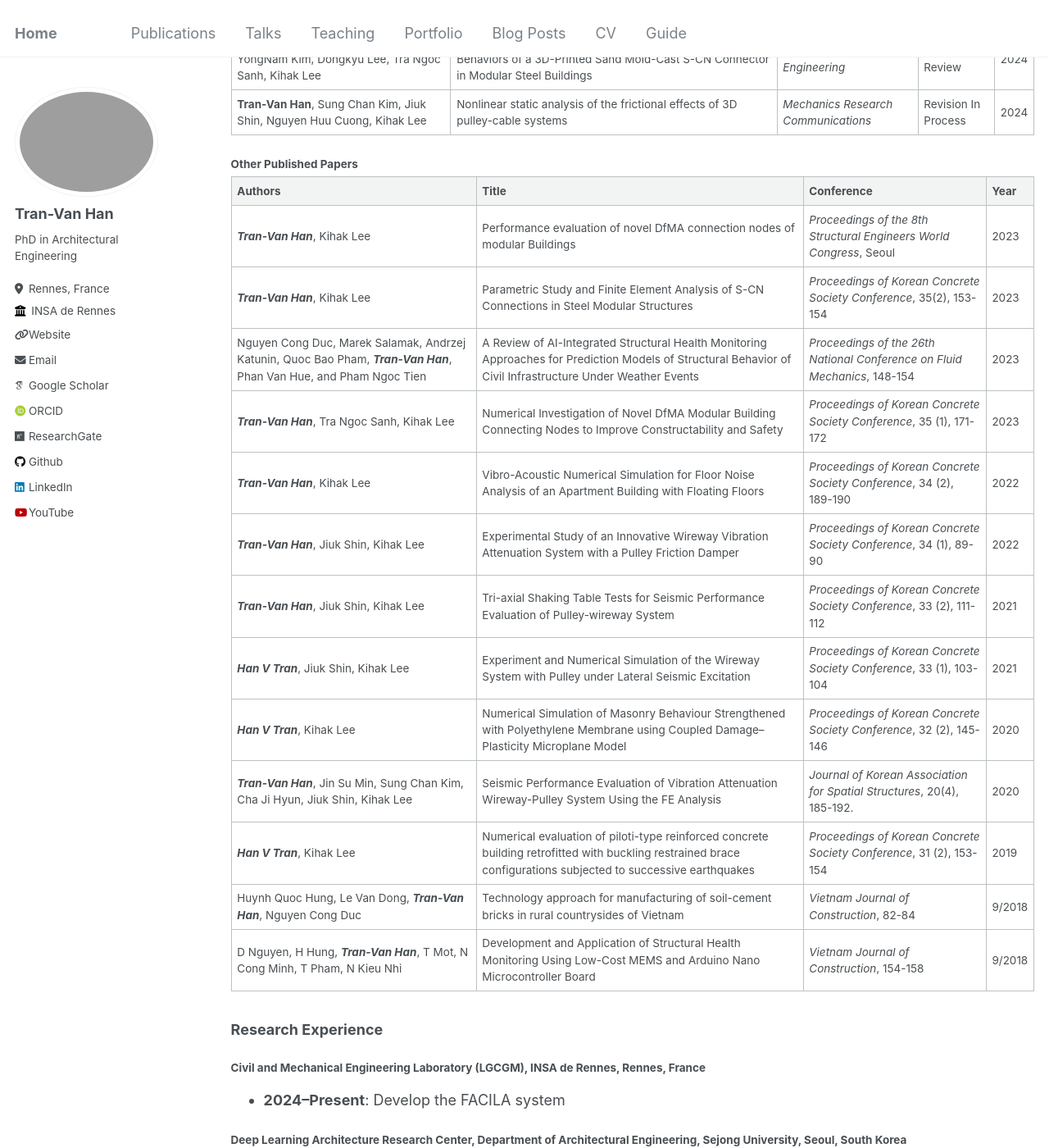
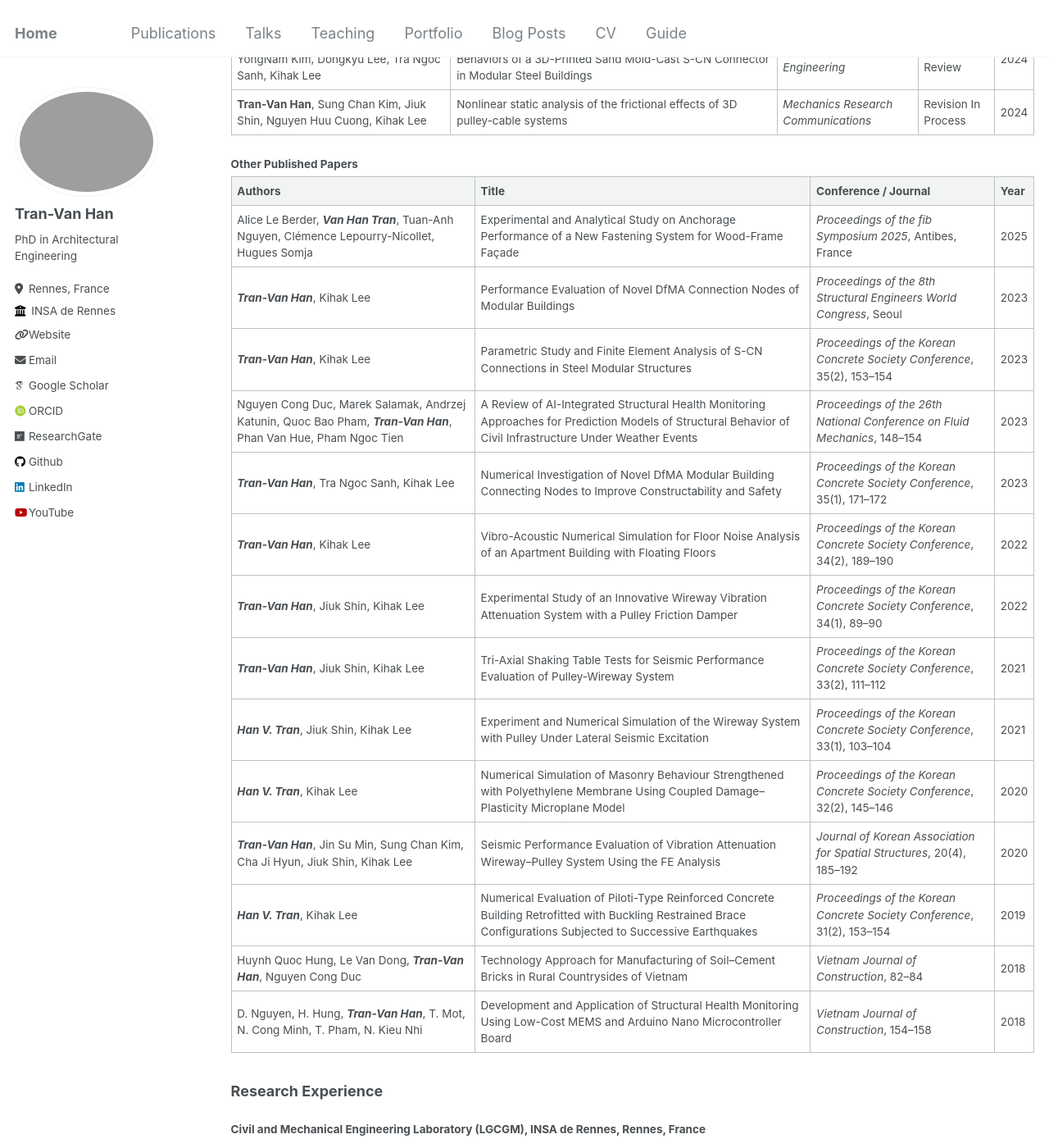
Before and after one commit to tranhan1405/tranhan1405.github.io, a Jekyll site: the page built from _pages/cv.md, in a window 1280 px wide and 1400 px high, scrolled down 2059 px. Shown: the whole window at 82% size. Built offline with Jekyll 4.4.1, drawn with Linux system fonts in a browser that asks for light colours; some web fonts are replaced.

Commit message:
Update cv.md

```diff
--- a/_pages/cv.md
+++ b/_pages/cv.md
@@ -69,21 +69,23 @@ redirect_from:
 
 #### Other Published Papers
 
-| Authors | Title | Conference | Year |
-|---------|-------|------------|------|
-| **_Tran-Van Han_**, Kihak Lee | Performance evaluation of novel DfMA connection nodes of modular Buildings | *Proceedings of the 8th Structural Engineers World Congress*, Seoul | 2023 |
-| **_Tran-Van Han_**, Kihak Lee | Parametric Study and Finite Element Analysis of S-CN Connections in Steel Modular Structures | *Proceedings of Korean Concrete Society Conference*, 35(2), 153-154 | 2023 |
-| Nguyen Cong Duc, Marek Salamak, Andrzej Katunin, Quoc Bao Pham, **_Tran-Van Han_**, Phan Van Hue, and Pham Ngoc Tien | A Review of AI-Integrated Structural Health Monitoring Approaches for Prediction Models of Structural Behavior of Civil Infrastructure Under Weather Events | *Proceedings of the 26th National Conference on Fluid Mechanics*, 148-154 | 2023 |
-| **_Tran-Van Han_**, Tra Ngoc Sanh, Kihak Lee | Numerical Investigation of Novel DfMA Modular Building Connecting Nodes to Improve Constructability and Safety | *Proceedings of Korean Concrete Society Conference*, 35 (1), 171-172 | 2023 |
-| **_Tran-Van Han_**, Kihak Lee | Vibro-Acoustic Numerical Simulation for Floor Noise Analysis of an Apartment Building with Floating Floors | *Proceedings of Korean Concrete Society Conference*, 34 (2), 189-190 | 2022 |
-| **_Tran-Van Han_**, Jiuk Shin, Kihak Lee | Experimental Study of an Innovative Wireway Vibration Attenuation System with a Pulley Friction Damper | *Proceedings of Korean Concrete Society Conference*, 34 (1), 89-90 | 2022 |
-| **_Tran-Van Han_**, Jiuk Shin, Kihak Lee | Tri-axial Shaking Table Tests for Seismic Performance Evaluation of Pulley-wireway System | *Proceedings of Korean Concrete Society Conference*, 33 (2), 111-112 | 2021 |
-| **_Han V Tran_**, Jiuk Shin, Kihak Lee | Experiment and Numerical Simulation of the Wireway System with Pulley under Lateral Seismic Excitation | *Proceedings of Korean Concrete Society Conference*, 33 (1), 103-104 | 2021 |
-| **_Han V Tran_**, Kihak Lee | Numerical Simulation of Masonry Behaviour Strengthened with Polyethylene Membrane using Coupled Damage–Plasticity Microplane Model | *Proceedings of Korean Concrete Society Conference*, 32 (2), 145-146 | 2020 |
-| **_Tran-Van Han_**, Jin Su Min, Sung Chan Kim, Cha Ji Hyun, Jiuk Shin, Kihak Lee |Seismic Performance Evaluation of Vibration Attenuation Wireway-Pulley System Using the FE Analysis | *Journal of Korean Association for Spatial Structures*, 20(4), 185-192. | 2020 |
-| **_Han V Tran_**, Kihak Lee | Numerical evaluation of piloti-type reinforced concrete building retrofitted with buckling restrained brace configurations subjected to successive earthquakes | *Proceedings of Korean Concrete Society Conference*, 31 (2), 153-154 | 2019 |
-| Huynh Quoc Hung, Le Van Dong, **_Tran-Van Han_**, Nguyen Cong Duc | Technology approach for manufacturing of soil-cement bricks in rural countrysides of Vietnam | *Vietnam Journal of Construction*, 82-84 | 9/2018 |
-| D Nguyen, H Hung, **_Tran-Van Han_**, T Mot, N Cong Minh, T Pham, N Kieu Nhi | Development and Application of Structural Health Monitoring Using Low-Cost MEMS and Arduino Nano Microcontroller Board | *Vietnam Journal of Construction*, 154-158 | 9/2018 |
+| Authors | Title | Conference / Journal | Year |
+|----------|--------|----------------------|------|
+| Alice Le Berder, **_Van Han Tran_**, Tuan-Anh Nguyen, Clémence Lepourry-Nicollet, Hugues Somja | Experimental and Analytical Study on Anchorage Performance of a New Fastening System for Wood-Frame Façade | *Proceedings of the fib Symposium 2025*, Antibes, France | 2025 |
+| **_Tran-Van Han_**, Kihak Lee | Performance Evaluation of Novel DfMA Connection Nodes of Modular Buildings | *Proceedings of the 8th Structural Engineers World Congress*, Seoul | 2023 |
+| **_Tran-Van Han_**, Kihak Lee | Parametric Study and Finite Element Analysis of S-CN Connections in Steel Modular Structures | *Proceedings of the Korean Concrete Society Conference*, 35(2), 153–154 | 2023 |
+| Nguyen Cong Duc, Marek Salamak, Andrzej Katunin, Quoc Bao Pham, **_Tran-Van Han_**, Phan Van Hue, Pham Ngoc Tien | A Review of AI-Integrated Structural Health Monitoring Approaches for Prediction Models of Structural Behavior of Civil Infrastructure Under Weather Events | *Proceedings of the 26th National Conference on Fluid Mechanics*, 148–154 | 2023 |
+| **_Tran-Van Han_**, Tra Ngoc Sanh, Kihak Lee | Numerical Investigation of Novel DfMA Modular Building Connecting Nodes to Improve Constructability and Safety | *Proceedings of the Korean Concrete Society Conference*, 35(1), 171–172 | 2023 |
+| **_Tran-Van Han_**, Kihak Lee | Vibro-Acoustic Numerical Simulation for Floor Noise Analysis of an Apartment Building with Floating Floors | *Proceedings of the Korean Concrete Society Conference*, 34(2), 189–190 | 2022 |
+| **_Tran-Van Han_**, Jiuk Shin, Kihak Lee | Experimental Study of an Innovative Wireway Vibration Attenuation System with a Pulley Friction Damper | *Proceedings of the Korean Concrete Society Conference*, 34(1), 89–90 | 2022 |
+| **_Tran-Van Han_**, Jiuk Shin, Kihak Lee | Tri-Axial Shaking Table Tests for Seismic Performance Evaluation of Pulley-Wireway System | *Proceedings of the Korean Concrete Society Conference*, 33(2), 111–112 | 2021 |
+| **_Han V. Tran_**, Jiuk Shin, Kihak Lee | Experiment and Numerical Simulation of the Wireway System with Pulley Under Lateral Seismic Excitation | *Proceedings of the Korean Concrete Society Conference*, 33(1), 103–104 | 2021 |
+| **_Han V. Tran_**, Kihak Lee | Numerical Simulation of Masonry Behaviour Strengthened with Polyethylene Membrane Using Coupled Damage–Plasticity Microplane Model | *Proceedings of the Korean Concrete Society Conference*, 32(2), 145–146 | 2020 |
+| **_Tran-Van Han_**, Jin Su Min, Sung Chan Kim, Cha Ji Hyun, Jiuk Shin, Kihak Lee | Seismic Performance Evaluation of Vibration Attenuation Wireway–Pulley System Using the FE Analysis | *Journal of Korean Association for Spatial Structures*, 20(4), 185–192 | 2020 |
+| **_Han V. Tran_**, Kihak Lee | Numerical Evaluation of Piloti-Type Reinforced Concrete Building Retrofitted with Buckling Restrained Brace Configurations Subjected to Successive Earthquakes | *Proceedings of the Korean Concrete Society Conference*, 31(2), 153–154 | 2019 |
+| Huynh Quoc Hung, Le Van Dong, **_Tran-Van Han_**, Nguyen Cong Duc | Technology Approach for Manufacturing of Soil–Cement Bricks in Rural Countrysides of Vietnam | *Vietnam Journal of Construction*, 82–84 | 2018 |
+| D. Nguyen, H. Hung, **_Tran-Van Han_**, T. Mot, N. Cong Minh, T. Pham, N. Kieu Nhi | Development and Application of Structural Health Monitoring Using Low-Cost MEMS and Arduino Nano Microcontroller Board | *Vietnam Journal of Construction*, 154–158 | 2018 |
+
 
 
 ### Research Experience
```
